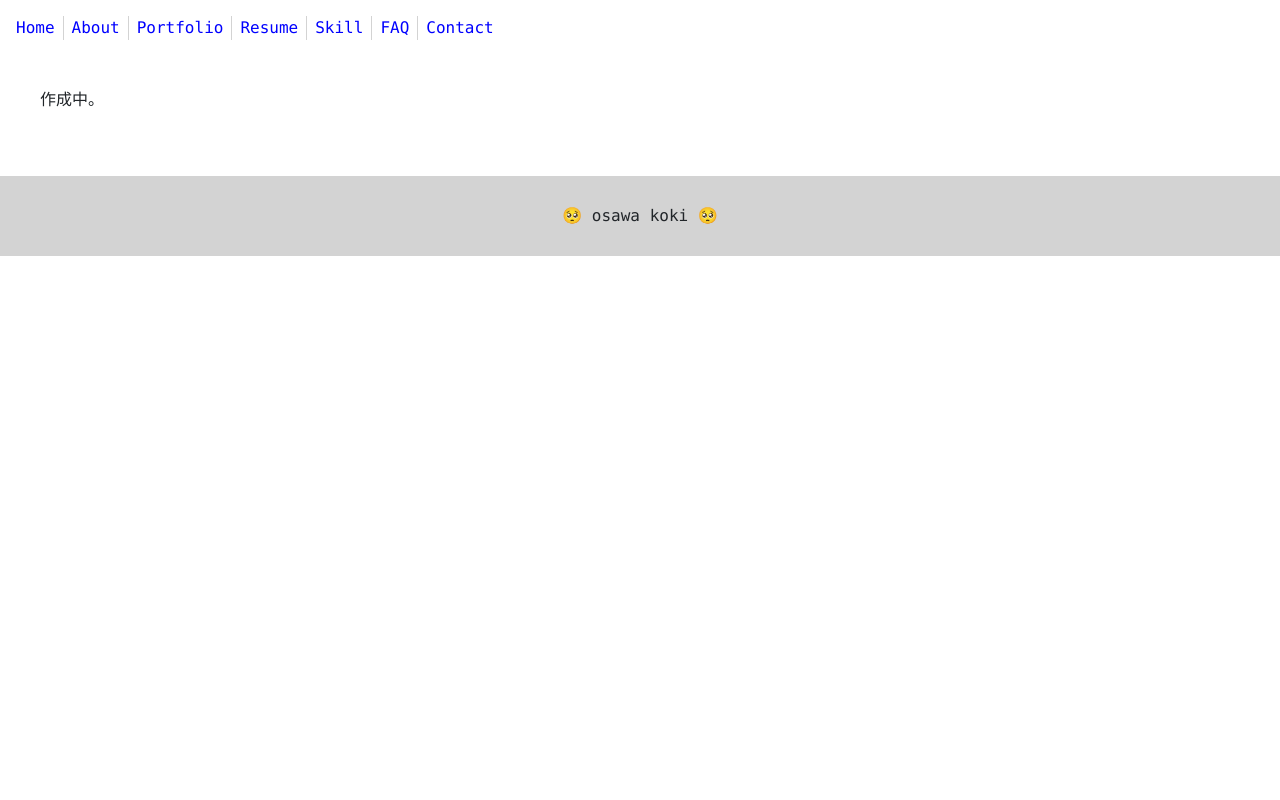
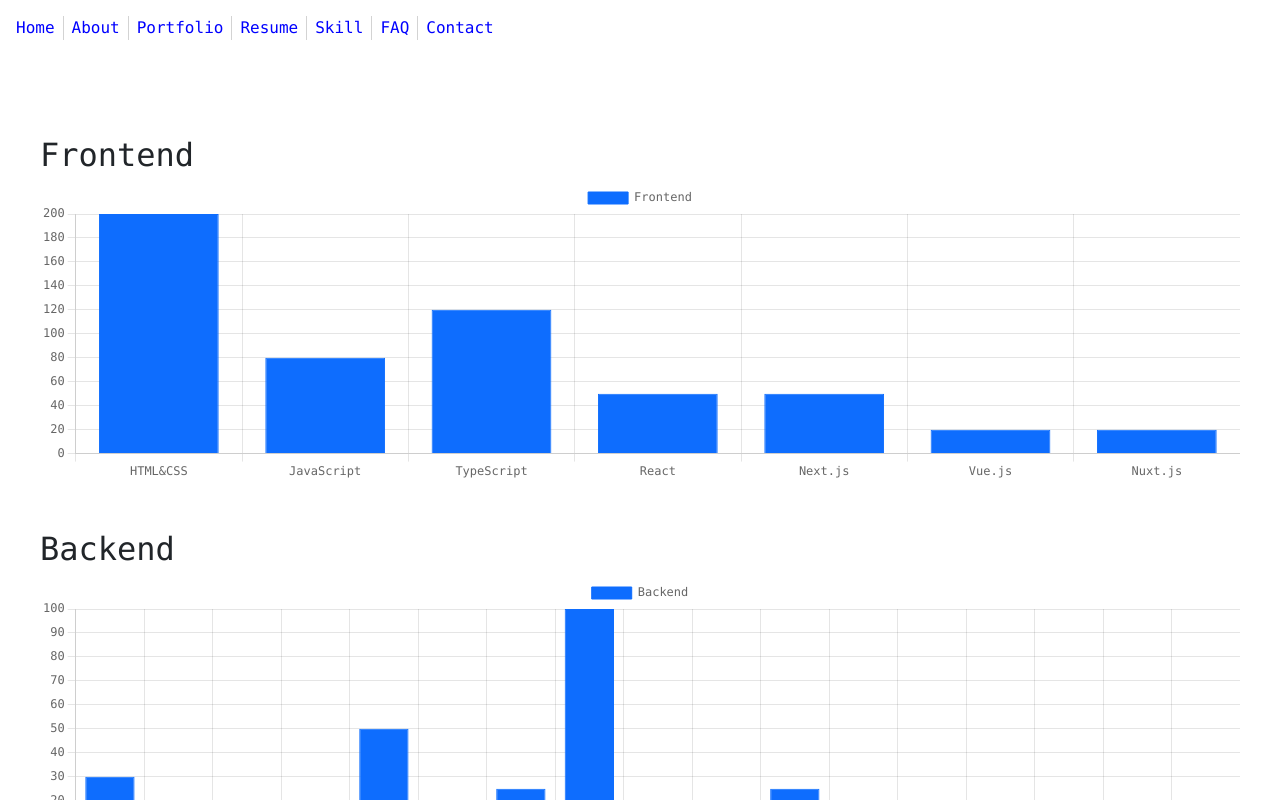
Before and after one commit to osawa-koki/osawa-koki, a Next.js app in the folder portfolio/: page /skill in a window 1280 px wide. Shown: the top 800 px of the page. Built offline with nearby package versions, Linux system fonts and the light colour scheme.

Commit message:
フォント変えた。

```diff
--- /dev/null
+++ b/portfolio/data/skill.ts
@@ -0,0 +1,142 @@
+
+type SkillCategory =
+  | 'Frontend'
+  | 'Backend'
+  | 'Database'
+  | 'OS'
+  | 'Cloud'
+
+type ChartData = {
+  labels: string[];
+  datasets: {
+    label: string;
+    data: number[];
+    borderWidth: number;
+    borderColor: string;
+    backgroundColor: string;
+  }[];
+};
+
+type DataFormat = {
+  name: string;
+  hours: number;
+  category: SkillCategory;
+};
+
+const _skill: DataFormat[] = [
+  // Frontend
+  { name: "HTML&CSS", hours: 200, category: "Frontend" },
+  { name: "JavaScript", hours: 80, category: "Frontend" },
+  { name: "TypeScript", hours: 120, category: "Frontend" },
+  { name: "React", hours: 50, category: "Frontend" },
+  { name: "Next.js", hours: 50, category: "Frontend" },
+  { name: "Vue.js", hours: 20, category: "Frontend" },
+  { name: "Nuxt.js", hours: 20, category: "Frontend" },
+
+  // Backend
+  { name: "Node.js", hours: 30, category: "Backend" },
+  { name: "Python", hours: 20, category: "Backend" },
+  { name: "Ruby", hours: 20, category: "Backend" },
+  { name: "Perl", hours: 5, category: "Backend" },
+  { name: "PHP", hours: 50, category: "Backend" },
+  { name: "Java", hours: 20, category: "Backend" },
+  { name: "Kotlin", hours: 25, category: "Backend" },
+  { name: "C#", hours: 100, category: "Backend" },
+  { name: "C", hours: 5, category: "Backend"},
+  { name: "C++", hours: 5, category: "Backend" },
+  { name: "Go", hours: 25, category: "Backend" },
+  { name: "Rust", hours: 15, category: "Backend" },
+  { name: "Dart", hours: 5, category: "Backend" },
+  { name: "Elixir", hours: 5, category: "Backend" },
+  { name: "Erlang", hours: 5, category: "Backend" },
+  { name: "Scala", hours: 5, category: "Backend" },
+  { name: "Swift", hours: 5, category: "Backend" },
+
+  // Database
+  { name: "MySQL", hours: 50, category: "Database" },
+  { name: "PostgreSQL", hours: 20, category: "Database" },
+  { name: "MongoDB", hours: 5, category: "Database" },
+
+  // OS
+  { name: "Linux", hours: 20, category: "OS" },
+  { name: "Windows", hours: 100, category: "OS" },
+
+  // Cloud
+  { name: "AWS", hours: 5, category: "Cloud" },
+  { name: "GCP", hours: 5, category: "Cloud" },
+];
+
+const _skill_frontend = _skill.filter((s) => s.category === "Frontend");
+const _skill_backend = _skill.filter((s) => s.category === "Backend");
+const _skill_database = _skill.filter((s) => s.category === "Database");
+const _skill_os = _skill.filter((s) => s.category === "OS");
+const _skill_cloud = _skill.filter((s) => s.category === "Cloud");
+
+const color = '#0E6DFE';
+
+const skill_frontend: ChartData = {
+  labels: _skill_frontend.map((s) => s.name),
+  datasets: [
+    {
+      label: "Frontend",
+      data: _skill_frontend.map((s) => s.hours),
+      borderWidth: 1,
+      borderColor: color,
+      backgroundColor: color,
+    },
+  ],
+};
+
+const skill_backend: ChartData = {
+  labels: _skill_backend.map((s) => s.name),
+  datasets: [
+    {
+      label: "Backend",
+      data: _skill_backend.map((s) => s.hours),
+      borderWidth: 1,
+      borderColor: color,
+      backgroundColor: color,
+    },
+  ],
+};
+
+const skill_database: ChartData = {
+  labels: _skill_database.map((s) => s.name),
+  datasets: [
+    {
+      label: "Database",
+      data: _skill_database.map((s) => s.hours),
+      borderWidth: 1,
+      borderColor: color,
+      backgroundColor: color,
+    },
+  ],
+};
+
+const skill_os: ChartData = {
+  labels: _skill_os.map((s) => s.name),
+  datasets: [
+    {
+      label: "OS",
+      data: _skill_os.map((s) => s.hours),
+      borderWidth: 1,
+      borderColor: color,
+      backgroundColor: color,
+    },
+  ],
+};
+
+const skill_cloud: ChartData = {
+  labels: _skill_cloud.map((s) => s.name),
+  datasets: [
+    {
+      label: "Cloud",
+      data: _skill_cloud.map((s) => s.hours),
+      borderWidth: 1,
+      borderColor: color,
+      backgroundColor: color,
+    },
+  ],
+};
+
+export { skill_frontend, skill_backend, skill_database, skill_os, skill_cloud };
--- a/portfolio/package.json
+++ b/portfolio/package.json
@@ -8,9 +8,11 @@
   },
   "dependencies": {
     "bootstrap": "^5.2.3",
+    "chart.js": "^4.1.1",
     "next": "latest",
     "react": "^18.2.0",
     "react-bootstrap": "^2.7.0",
+    "react-chartjs-2": "^5.1.0",
     "react-dom": "^18.2.0",
     "sass": "^1.57.1"
   },
--- a/portfolio/pages/skill.tsx
+++ b/portfolio/pages/skill.tsx
@@ -1,9 +1,34 @@
+import {
+  Chart as ChartJS,
+  registerables,
+} from 'chart.js'
+import { Bar } from 'react-chartjs-2';
+import { defaults } from 'chart.js';
 import Layout from '../components/Layout';
+import { skill_frontend, skill_backend, skill_database, skill_os, skill_cloud } from '../data/skill';
+
+ChartJS.register(
+  ...registerables,
+);
+defaults.font.family = 'Consolas';
 
 const SkillPage = () => (
   <Layout title="osawa's skills">
     <div id='Skill'>
-      作成中。
+      <div className='skillUnit'>
+        <h2>Frontend</h2>
+        <Bar
+          className='chart'
+          data={skill_frontend}
+        />
+      </div>
+      <div className='skillUnit'>
+        <h2>Backend</h2>
+        <Bar
+          className='chart'
+          data={skill_backend}
+        />
+      </div>
     </div>
   </Layout>
 )
--- a/portfolio/styles/skill.scss
+++ b/portfolio/styles/skill.scss
@@ -2,4 +2,12 @@
 #Skill {
   max-width: 1200px;
   margin: 0 auto;
+  .skillUnit {
+    h2 {
+      margin-top: 3rem;
+    }
+    .chart {
+      max-height: 300px;
+    }
+  }
 }
```
Also changed, not shown: 1 other file (tests, documents, lock files or other folders).
